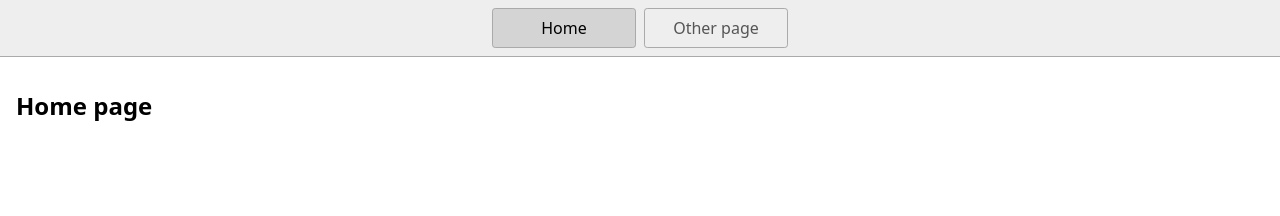
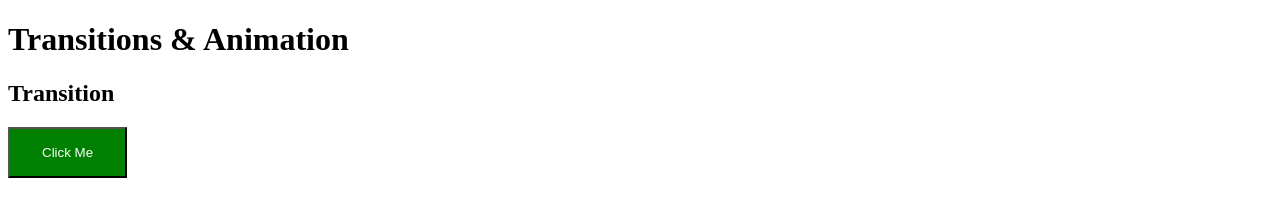
Before and after one commit to LarsGJobloop/kodeloftet-gruppe-10-transitions-and-animations, a website: page index.html in a window 1280 px wide. Drawn offline with Linux system fonts and the light colour scheme.

Commit message:
setup transition example

```diff
--- a/index.html
+++ b/index.html
@@ -2,22 +2,16 @@
 <html lang="en">
   <head>
     <title>Home</title>
-    <meta charset="UTF-8" />
+    <meta charset="UTFx-8" />
     <meta name="viewport" content="width=device-width" />
-    <!--
-      Need a visual blank slate?
-      Remove all code in `styles.css`!
-    -->
     <link rel="stylesheet" href="styles.css" />
-    <script type="module" src="script.js"></script>
   </head>
   <body>
-    <nav>
-      <a href="/" aria-current="page">Home</a>
-      <a href="/page2.html">Other page</a>
-    </nav>
-    <main>
-      <h1>Home page</h1>
-    </main>
+    <h1 class="hover-scale">Transitions & Animation</h1>
+
+    <section>
+      <h2>Transition</h2>
+      <button class="transition">Click Me</button>
+    </section>
   </body>
 </html>
--- a/script.js
+++ /dev/null
@@ -1 +0,0 @@
-console.log('Hello!');
--- a/styles.css
+++ b/styles.css
@@ -1,46 +1,27 @@
-* {
-  box-sizing: border-box;
+.transition {
+  background-color: green;
+  color: white;
+  padding: 1rem 2rem;
+
+  transition-duration: 200ms;
+  /* transition-delay: 1000ms; */
+  transition-property: scale;
+  transition-timing-function: ease-in-out;
+}
+.transition:hover {
+  background-color: greenyellow;
+  color: black;
+  scale: 1.1;
+}
+.transition:active {
+  background-color: rgb(3, 70, 3);
+  color: white;
+  scale: 0.9;
 }
 
-body {
-  margin: 0;
-  font-family: system-ui, sans-serif;
-  color: black;
-  background-color: white;
+.hover-scale {
+  transition: all 100ms ease-in-out;
 }
-
-nav {
-  display: flex;
-  flex-wrap: wrap;
-  align-items: center;
-  justify-content: center;
-  padding: 0.5rem;
-  gap: 0.5rem;
-  border-bottom: solid 1px #aaa;
-  background-color: #eee;
+.hover-scale:hover {
+  scale: 1.02;
 }
-
-nav a {
-  display: inline-block;
-  min-width: 9rem;
-  padding: 0.5rem;
-  border-radius: 0.2rem;
-  border: solid 1px #aaa;
-  text-align: center;
-  text-decoration: none;
-  color: #555;
-}
-
-nav a[aria-current='page'] {
-  color: #000;
-  background-color: #d4d4d4;
-}
-
-main {
-  padding: 1rem;
-}
-
-h1 {
-  font-weight: bold;
-  font-size: 1.5rem;
-}
```
Also changed, not shown: page2.html (deleted, +0 -19 lines), 1 other file.
